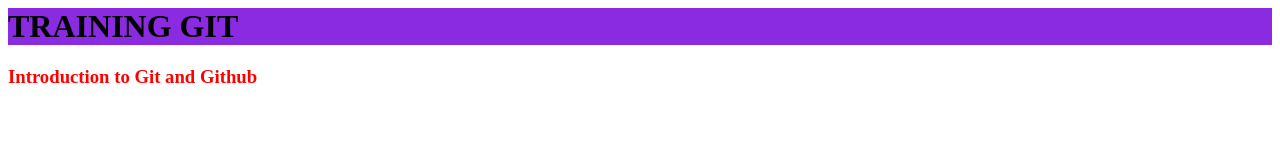
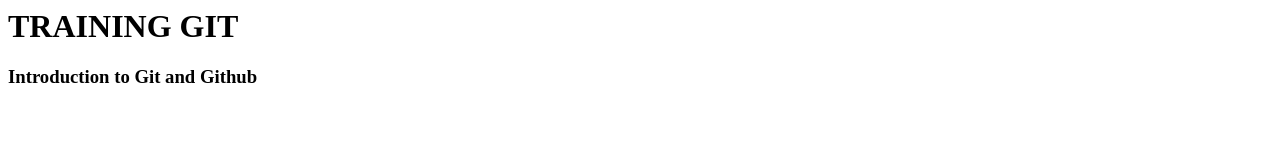
Before and after one commit to RSantozz16/TrainingGit, a plain HTML site: page index.html in a window 1280 px wide. Drawn offline with Linux system fonts and the light colour scheme.

Commit message:
deleting styling mistake

```diff
--- a/index.html
+++ b/index.html
@@ -6,7 +6,7 @@
     <title>Training Git</title>
 </head>
 <body>
-    <h1 style="background-color: blueviolet">TRAINING GIT</h1>
-    <h3 style="color: red">Introduction to Git and Github</h3>
+    <h1>TRAINING GIT</h1>
+    <h3>Introduction to Git and Github</h3>
 </body>
 </html>
```
